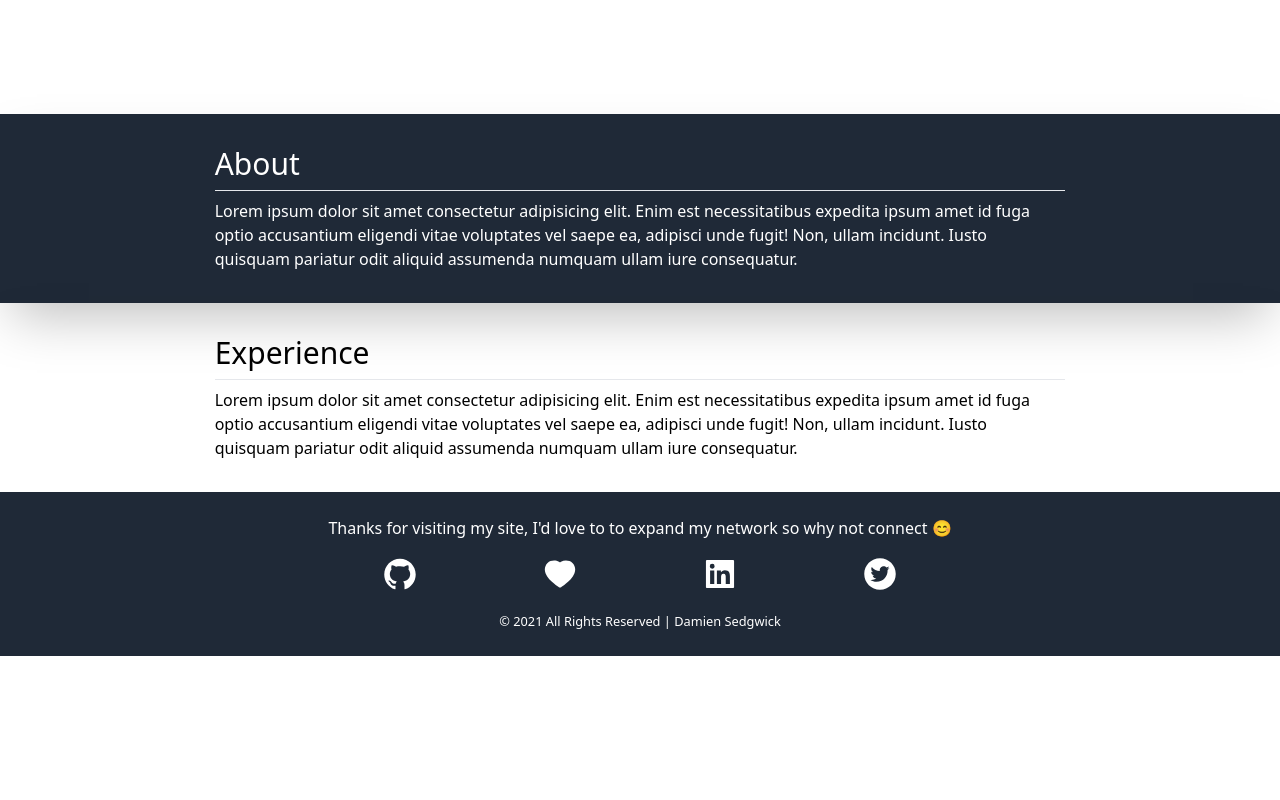
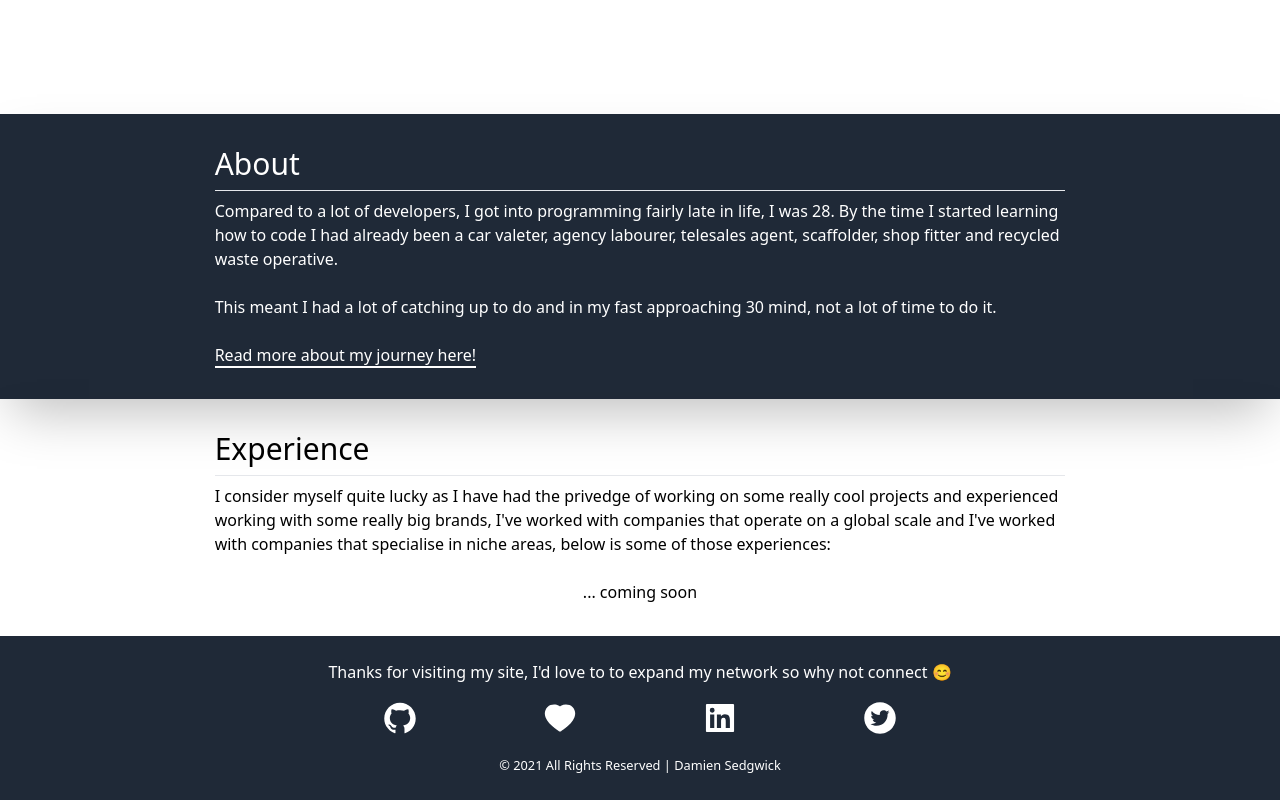
Before and after one commit to damiensedgwick/my-website, a Next.js app: page / in a window 1280 px wide. Shown: the part 544-1344 px from the top of the page. Before the commit the page ends 1200 px from the top, so only its background shows below. Built offline with nearby package versions, Linux system fonts and the light colour scheme.

Commit message:
Filling out homepage content.

```diff
--- a/src/pages/index.tsx
+++ b/src/pages/index.tsx
@@ -38,11 +38,21 @@ const Home: NextPage = () => {
             <h2 className="mb-2 text-3xl">About</h2>
             <hr />
             <p className="mt-2">
-              Lorem ipsum dolor sit amet consectetur adipisicing elit. Enim est
-              necessitatibus expedita ipsum amet id fuga optio accusantium
-              eligendi vitae voluptates vel saepe ea, adipisci unde fugit! Non,
-              ullam incidunt. Iusto quisquam pariatur odit aliquid assumenda
-              numquam ullam iure consequatur.
+              Compared to a lot of developers, I got into programming fairly
+              late in life, I was 28. By the time I started learning how to code
+              I had already been a car valeter, agency labourer, telesales
+              agent, scaffolder, shop fitter and recycled waste operative.
+            </p>
+            <br />
+            <p>
+              This meant I had a lot of catching up to do and in my fast
+              approaching 30 mind, not a lot of time to do it.
+            </p>
+            <br />
+            <p>
+              <a className="border-b-2 border-white" href="/about">
+                Read more about my journey here!
+              </a>
             </p>
           </div>
         </div>
@@ -54,12 +64,14 @@ const Home: NextPage = () => {
             <h2 className="mb-2 text-3xl">Experience</h2>
             <hr />
             <p className="mt-2">
-              Lorem ipsum dolor sit amet consectetur adipisicing elit. Enim est
-              necessitatibus expedita ipsum amet id fuga optio accusantium
-              eligendi vitae voluptates vel saepe ea, adipisci unde fugit! Non,
-              ullam incidunt. Iusto quisquam pariatur odit aliquid assumenda
-              numquam ullam iure consequatur.
+              I consider myself quite lucky as I have had the privedge of
+              working on some really cool projects and experienced working with
+              some really big brands, I've worked with companies that operate on
+              a global scale and I've worked with companies that specialise in
+              niche areas, below is some of those experiences:
             </p>
+            <br />
+            <p className="text-center">... coming soon</p>
           </div>
         </div>
       </div>
```
